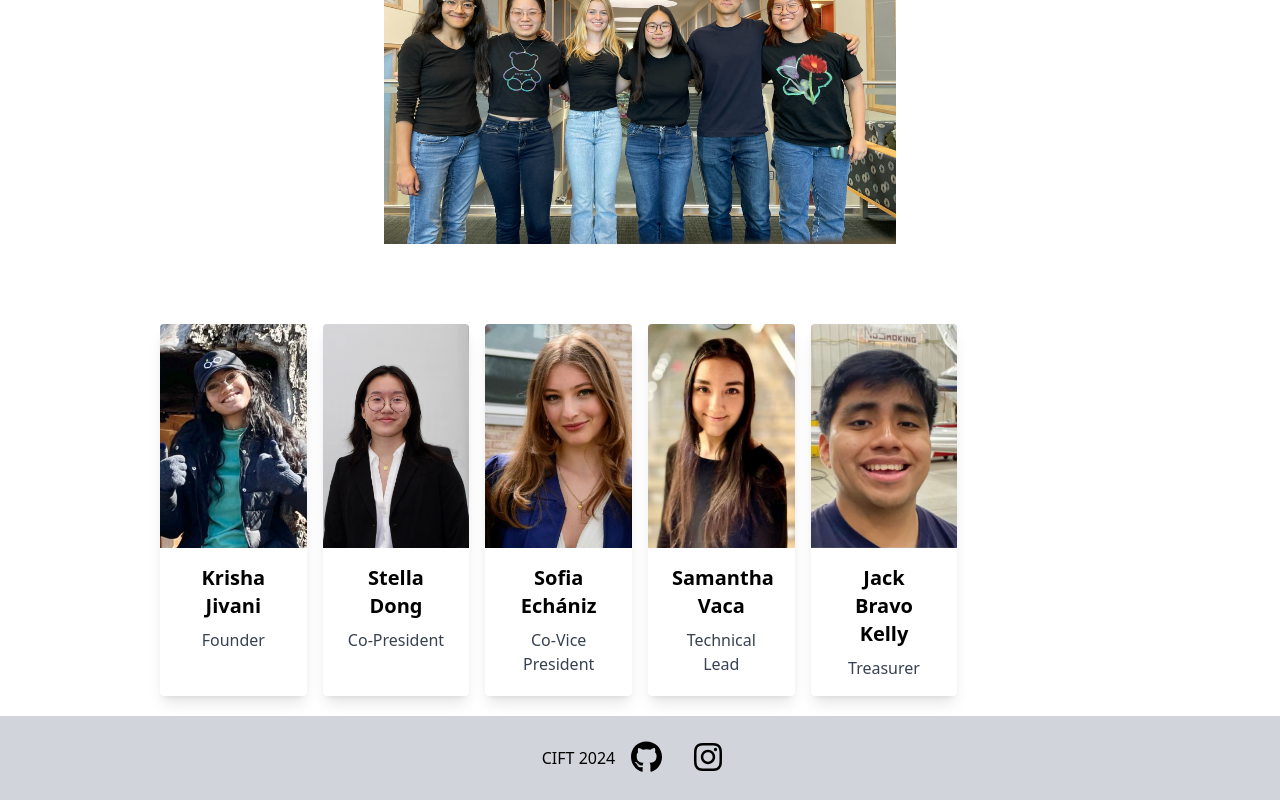
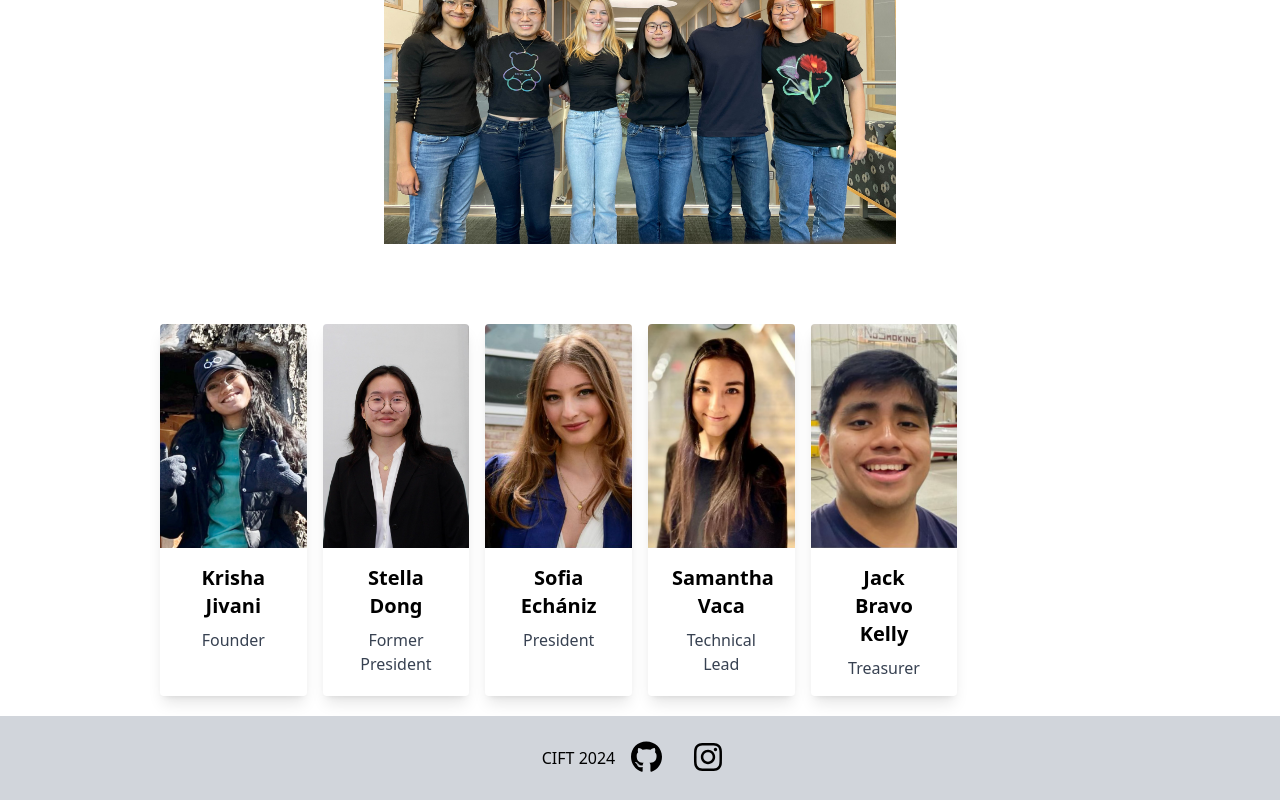
Before and after one commit to Cornell-IFT/ClubWebsite, a React (Create React App) app: page /team in a window 1280 px wide. Shown: the part 947-1747 px from the top of the page. Built offline with nearby package versions, Linux system fonts and the light colour scheme.

Commit message:
Update Team.js

```diff
--- a/src/pages/Team.js
+++ b/src/pages/Team.js
@@ -30,10 +30,10 @@ const Team = () => {
             <TeamCard image={krisha} name="Krisha Jivani" description="Founder" />
           </div>
           <div class="flex justify-center">
-            <TeamCard image={stella} name="Stella Dong" description="Co-President" />
+            <TeamCard image={stella} name="Stella Dong" description="Former President" />
           </div>
           <div class="flex justify-center">
-            <TeamCard image={sofia} name="Sofia Echániz" description="Co-Vice President" />
+            <TeamCard image={sofia} name="Sofia Echániz" description="President" />
           </div>
           <div class="flex justify-center">
             <TeamCard image={samantha} name="Samantha Vaca" description="Technical Lead" />
```
